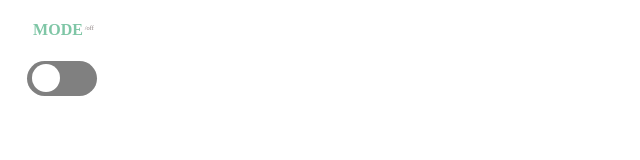
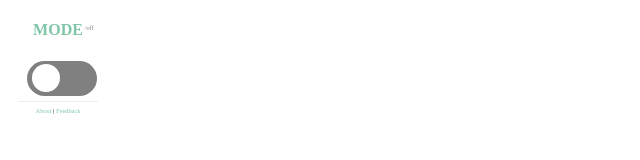
Before and after one commit to Hazyzh/Single-Voice, a browser extension: page index.html in a window 1280 px wide. Shown: the full height of the page, 0-640 px from the left. Drawn offline with Linux system fonts and the light colour scheme.

Commit message:
:sparkles: (index and readme) add footer info and update readme

```diff
--- a/index.html
+++ b/index.html
@@ -70,6 +70,23 @@
     body {
       width: 100px;
     }
+
+    .line {
+      display: block;
+      width: 80%;
+      margin: 5px auto;
+      overflow: hidden;
+      border-bottom: 1px solid #eee;
+    }
+
+    .footer {
+      font-size: 0.4em;
+      text-align: center;
+    }
+    a {
+      text-decoration: none;
+      color: #7FC6A6;
+    }
   </style>
 </head>
 <body>
@@ -77,6 +94,12 @@
   <div class="box">
     <input type="checkbox" id="switch" /><label for="switch">Toggle</label>
   </div>
+  <div class="line"></div>
+  <div class="footer">
+    <span><a href="https://github.com/Hazyzh/Single-Voice">About</a></span>
+    |
+    <span><a href="https://github.com/Hazyzh/Single-Voice/issues">Feedback</a></span>
+  </div>
   <script src="src/index.js"></script>
 </body>
 </html>
```
Also changed, not shown: 1 other file.
